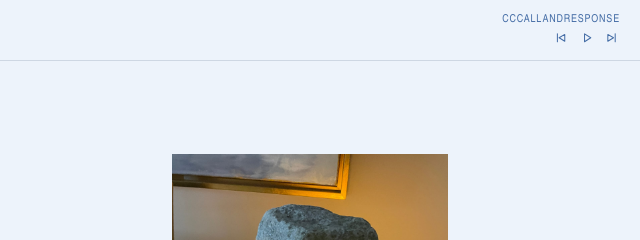
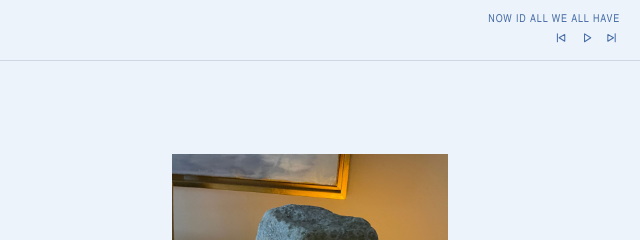
Before and after one commit to matvi-mykula/artKive, an Astro site: page / in a window 1280 px wide. Shown: the top 240 px of the page, 640-1280 px from the left. Built offline with nearby package versions, Linux system fonts and the light colour scheme; Astro itself is replaced by a stand-in of ours.

Commit message:
Add Now Id All We All Have

```diff
--- a/src/audio.js
+++ b/src/audio.js
@@ -11,6 +11,11 @@ function resolveVignette(vignette) {
 }
 
 const trackDefinitions = [
+  {
+    id: "now-id-all-we-all-have",
+    title: "Now Id All We All Have",
+    fileName: "NowIdAllWeAllHave.mp3",
+  },
   {
     id: "cc-call-and-response",
     title: "CCCallandresponse",
```
Also changed, not shown: 1 other file.
